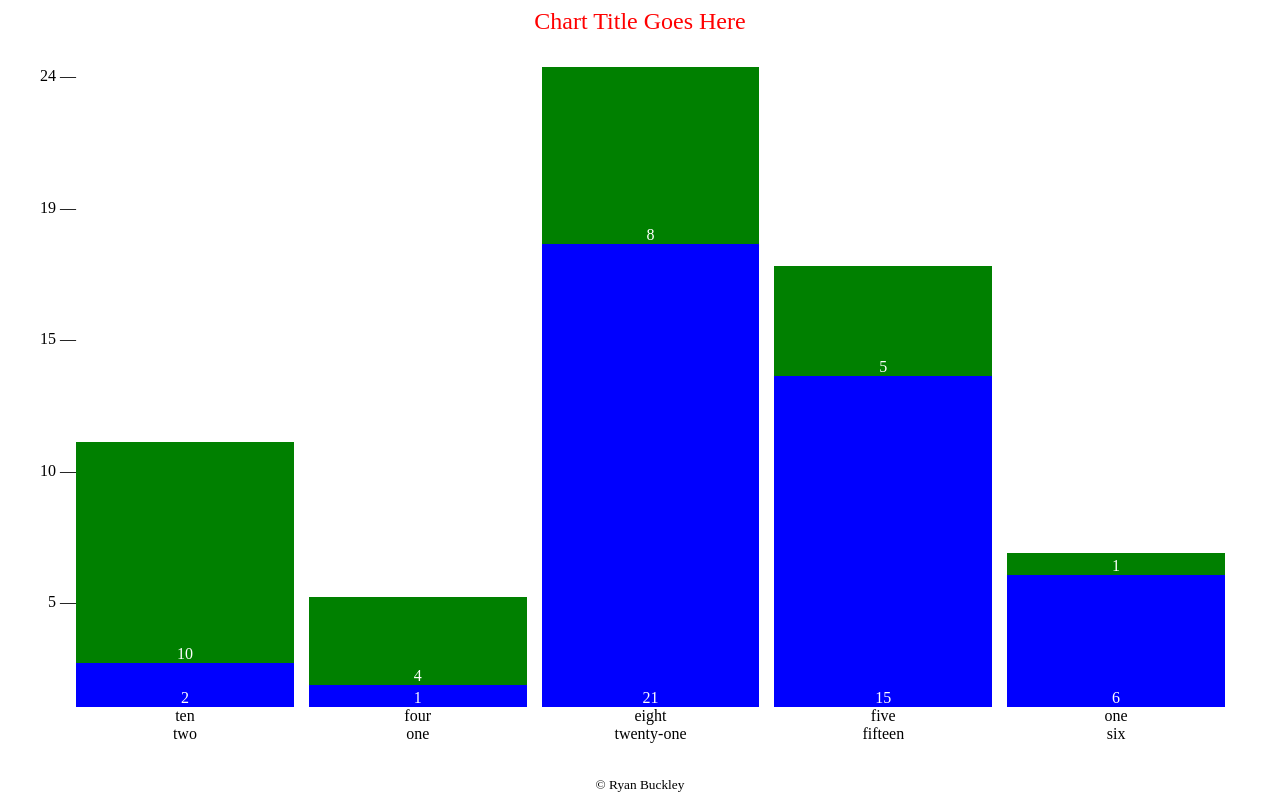
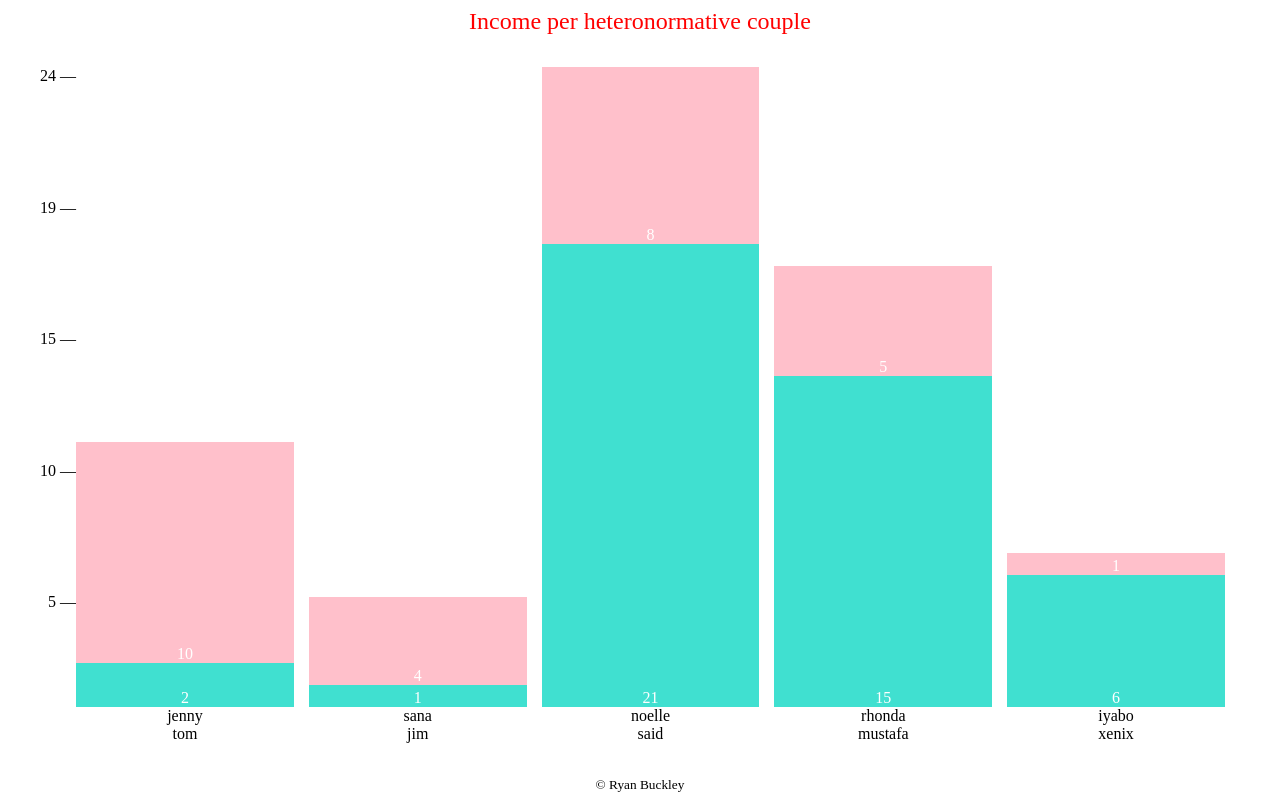
Before and after one commit to ryanbuckleyca/bar-chart, a website: page index.html in a window 1280 px wide. Drawn offline with nearby package versions, Linux system fonts and the light colour scheme.

Commit message:
Tidy code and remove CSS

```diff
--- a/index.html
+++ b/index.html
@@ -3,42 +3,24 @@
   <head>
     <meta charset="utf-8" />
     <title>Bar Chart lighthouse labs project</title>
-    <link rel="stylesheet" href="main.css" />
     <script type="text/javascript" src="drawBarChart.js"></script>
     <script type="text/javascript" src="http://ajax.googleapis.com/ajax/libs/jquery/1.6.2/jquery.min.js"> </script>
   </head>
   <body>
       <script type="text/javascript">
         $(function() {
-          // drawBarChart( //first single bar chart
-          //   //data
-          //   [[3, 10, 3, 4, 30],
-          //    ['three', 'ten', 'three', 'four', 'thirty']],
-          //   //options
-          //   {"barColor": "blue",
-          //    "barPosition": "bottom",
-          //    "barSpacing": "15px",
-          //    "labelColor": "white",
-          //    "chartTitle": "Chart Title Goes Here",
-          //    "titleFontColour": "red",
-          //    "titleFontSize": "24px",
-          //    "yAxis": "Y Values",
-          //    "xAxis": "X Values"},
-          //   //element
-          //   "graphArea"
-          // );
           drawBarChart(
             //data
             [[2, 1, 21, 15, 6],
-             ['two', 'one', 'twenty-one', 'fifteen', 'six'],
+             ['tom', 'jim', 'said', 'mustafa', 'xenix'],
              [10, 4, 8, 5, 1],
-             ['ten', 'four', 'eight', 'five', 'one']],
+             ['jenny', 'sana', 'noelle', 'rhonda', 'iyabo']],
             //options
-            {"barColor": ["blue", "green"],
+            {"chartTitle": "Income per heteronormative couple",
+             "barColor": ["turquoise", "pink"],
              "barPosition": "bottom",
              "barSpacing": "15px",
              "labelColor": "white",
-             "chartTitle": "Chart Title Goes Here",
              "titleFontColour": "red",
              "titleFontSize": "24px",
              "yAxis": "Y Values",
--- a/main.css
+++ /dev/null
@@ -1 +0,0 @@
-/* to do */
```
Also changed, not shown: drawBarChart.js (+1 -9 lines).
